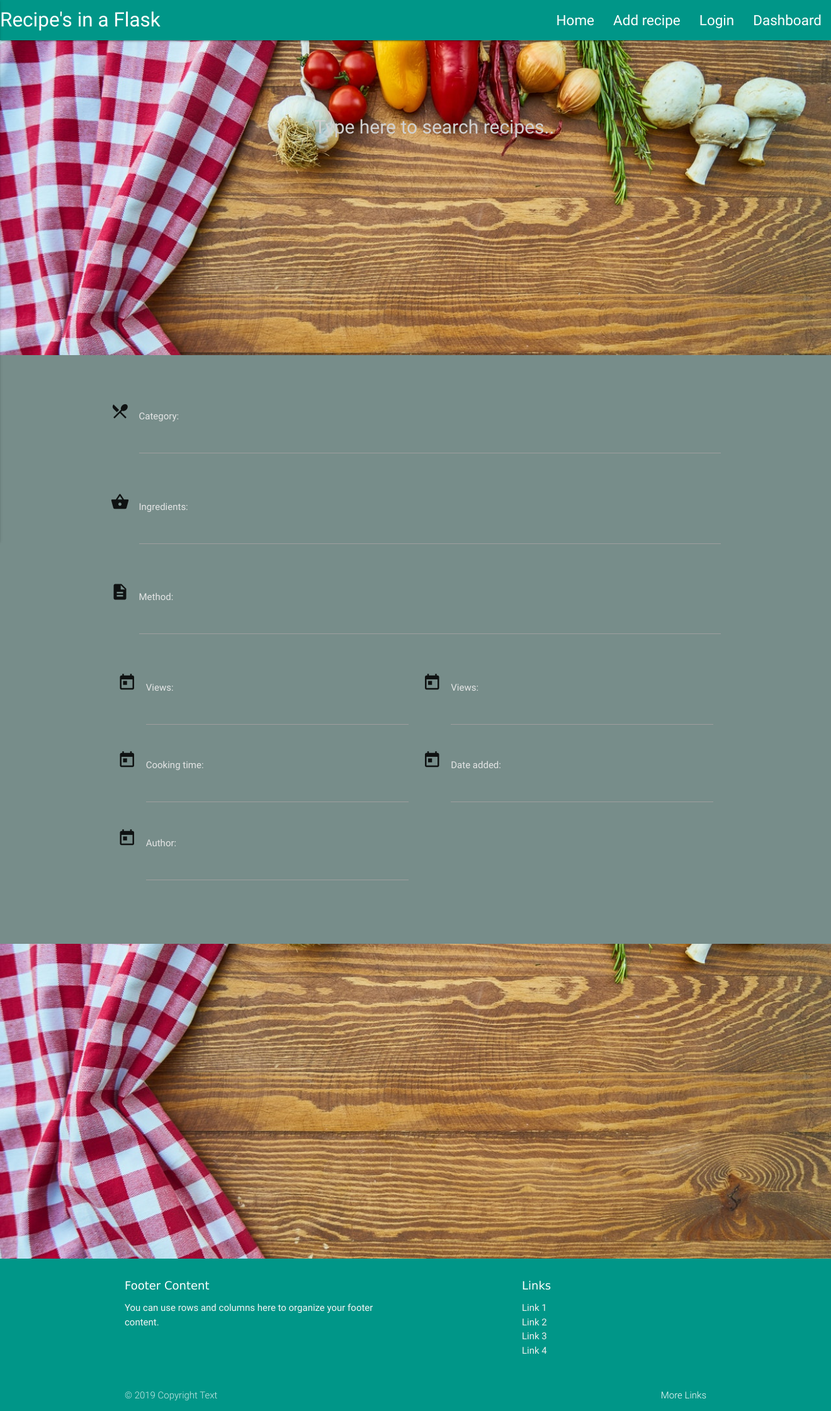
After one commit to Bren08/flask_recipe_app, a Flask app: template templates/view_individual_recipe.html in a window 1320 px wide; the page is wider, and only the part inside the window is pictured. The commit adds this page. Shown: that part at 63% size. Run offline with Flask 2, Linux system fonts and the light colour scheme; the template is opened without the code that fills it, so the values that code supplies are empty; some libraries are stand-ins or nearby versions.

Commit message:
Added required html code for the views counter and also added a page to view and individual recipe

```diff
--- a/templates/base.html
+++ b/templates/base.html
@@ -116,23 +116,7 @@
             e.stopPropagation();
         });
 
-        const realFileBtn = document.getElementById("real-file");
-const customBtn = document.getElementById("custom-button");
-const customTxt = document.getElementById("custom-text");
 
-customBtn.addEventListener("click", function() {
-  realFileBtn.click();
-});
-
-realFileBtn.addEventListener("change", function() {
-  if (realFileBtn.value) {
-    customTxt.innerHTML = realFileBtn.value.match(
-      /[\/\\]([\w\d\s\.\-\(\)]+)$/
-    )[1];
-  } else {
-    customTxt.innerHTML = "No file chosen, yet.";
-  }
-});
 
 
     </script>
--- a/templates/edit_recipe.html
+++ b/templates/edit_recipe.html
@@ -3,7 +3,7 @@
 <!-- Recipe edit form-->
 
 <div class="row">
-    <h3 class="center-align">Edit Recipe</h3><br>
+    <h3 class="center-align">{{ recipe.title }}</h3><br>
     <div class="row">
         <form action="{{url_for('insert_recipe', recipe_id=recipe._id)}}" method="POST" class="col s12">
             <div class="row">
--- /dev/null
+++ b/templates/view_individual_recipe.html
@@ -0,0 +1,74 @@
+{% extends 'base.html' %} {% block content %}
+
+<!-- View an Individual Recipe -->
+
+<div class="row">
+    <h3 class="center-align">{{ recipe.title }}</h3><br>
+    <div class="row">
+        <div class="{{url_for('insert_recipe', recipe_id=recipe._id)}}" method="POST" class="col s12">
+            <div class="row">
+                <div class="input-field col s12">
+                        <i class="material-icons prefix">restaurant_menu</i>
+                        <textarea type="text" name="recipe_category" id="recipe_category" readonly
+                            class="materialize-textarea">{{ recipe.recipe_category }}</textarea>
+                        <label>Category:</label>
+                    </div>
+            </div>
+            <div class="row">
+                <div class="input-field col s12">
+                    <i class="material-icons prefix">shopping_basket</i>
+                    <textarea type="text" name="ingredients" id="ingredients" readonly
+                        class="materialize-textarea">{{ recipe.ingredients }}</textarea>
+                    <label>Ingredients:</label>
+                </div>
+            </div>
+            <div class="row">
+                <div class="input-field col s12">
+                    <i class="material-icons prefix">description</i>
+                    <textarea type="textarea" name="method" id="method" readonly
+                        class="materialize-textarea">{{ recipe.method }}</textarea>
+                    <label>Method:</label>
+                </div>
+            </div>
+
+            <div class="input-field col s6">
+                    <i class="material-icons prefix">today</i>
+                    <textarea type="text" name="nutrition" id="nutrition" readonly
+                        class="materialize-textarea">{{ recipe.nutrition }}</textarea>
+                    <label>Views:</label>
+            </div>
+            <div class="input-field col s6">
+                    <i class="material-icons prefix">today</i>
+                    <textarea type="text" name="views" id="views" readonly
+                        class="materialize-textarea">{{ recipe.views }}</textarea>
+                    <label>Views:</label>
+            </div>
+            <div class="input-field col s6">
+                    <i class="material-icons prefix">today</i>
+                    <textarea type="text" name="cooking_time" id="cooking_time" readonly
+                        class="materialize-textarea">{{ recipe.cooking_time }}</textarea>
+                    <label>Cooking time:</label>
+            </div>
+            <div class="input-field col s6">
+
+                    <i class="material-icons prefix">today</i>
+                        <textarea type="text" name="date_entered" id="date_entered" readonly
+                            class="materialize-textarea">{{ recipe.date_entered }}</textarea>
+                        <label>Date added:</label>
+
+            </div>
+
+                <div class="input-field col s6">
+                        <i class="material-icons prefix">today</i>
+                        <textarea type="text" name="author" id="author" readonly
+                            class="materialize-textarea">{{ recipe.author }}</textarea>
+                        <label>Author:</label>
+                </div>
+
+
+
+</div>
+</div>
+</div>
+
+{% endblock %}
```
Also changed, not shown: templates/cuisine_recipe.html (+4 -6 lines).
